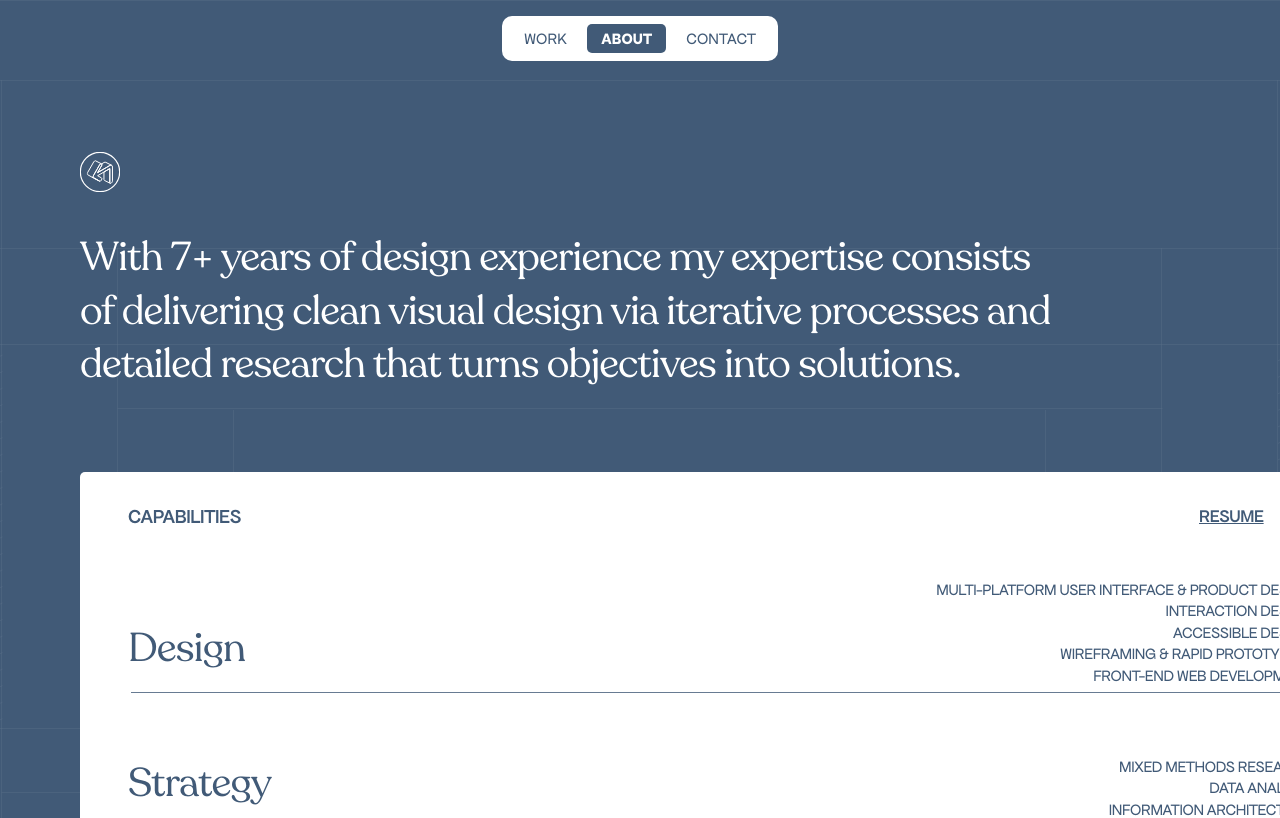
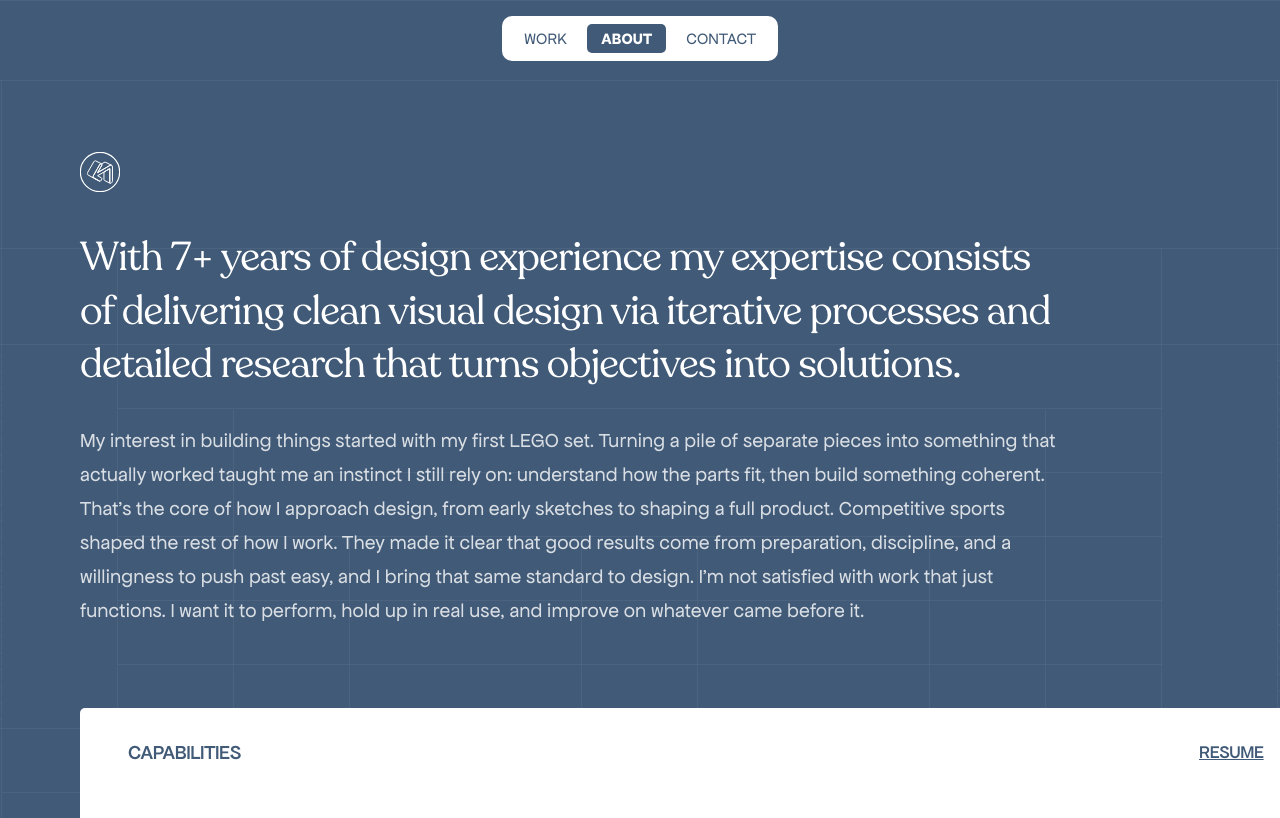
Before and after one commit to audumart/portfolio, a Next.js app: page /about in a window 1280 px wide. Shown: the top 818 px of the page. Built offline with nearby package versions, Linux system fonts and the light colour scheme.

Commit message:
additional site content

```diff
--- a/app/about/page.tsx
+++ b/app/about/page.tsx
@@ -280,6 +280,20 @@ export default function AboutPage() {
           </div>
         </div>
 
+        {/* ── Bio body ── */}
+        <div className="mt-[24px] xl:mt-[32px] w-full xl:w-[991px] enter-1">
+          <p className="font-ui text-[16px] md:text-[20px] leading-[1.7] text-white/80 tracking-[0.16px]">
+            My interest in building things started with my first LEGO set. Turning a pile of separate
+            pieces into something that actually worked taught me an instinct I still rely on: understand
+            how the parts fit, then build something coherent. That&apos;s the core of how I approach
+            design, from early sketches to shaping a full product. Competitive sports shaped the rest
+            of how I work. They made it clear that good results come from preparation, discipline, and
+            a willingness to push past easy, and I bring that same standard to design. I&apos;m not
+            satisfied with work that just functions. I want it to perform, hold up in real use, and
+            improve on whatever came before it.
+          </p>
+        </div>
+
         {/* ── Capabilities card, mt to match top=429 from page top ── */}
         {/* nav(109) + mt-72 + bio(168) + mt-80 = 429 → mt-80 */}
         <div className="mt-[40px] xl:mt-[80px] enter-2">
```
